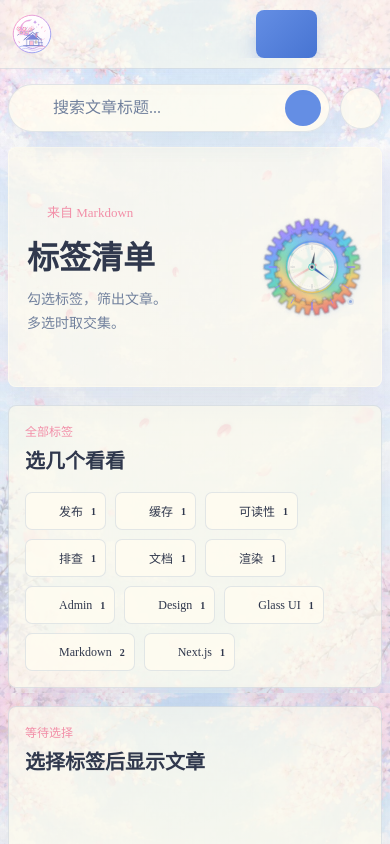
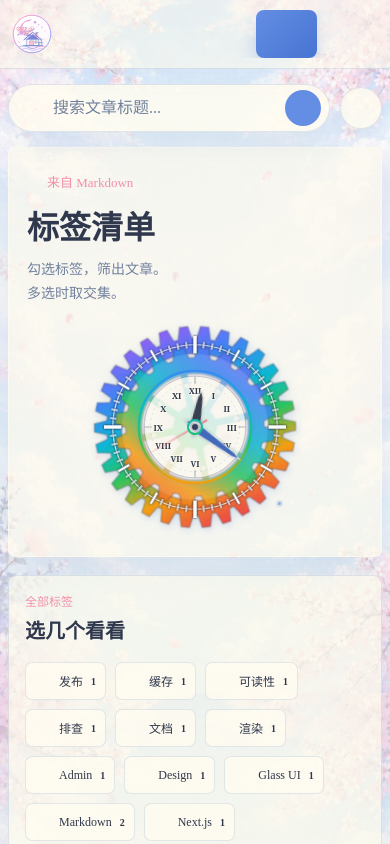
Before and after one commit to sknying/SknBlog, a Next.js app: page /tags in a window 390 px wide. Shown: the top 844 px of the page. Built offline with nearby package versions, Linux system fonts and the light colour scheme.

Commit message:
style: improve mechanical clock readability

```diff
--- a/components/mechanical-clock.tsx
+++ b/components/mechanical-clock.tsx
@@ -40,6 +40,17 @@ const SCALE_TICKS = Array.from({ length: 60 }, (_, index) => ({
   cardinal: index % 15 === 0
 }));
 const INNER_SPOKES = Array.from({ length: 8 }, (_, index) => index * 45);
+const ROMAN_NUMERALS = ["XII", "I", "II", "III", "IV", "V", "VI", "VII", "VIII", "IX", "X", "XI"] as const;
+const ROMAN_MARKS = ROMAN_NUMERALS.map((label, index) => {
+  const angle = (index * 30 - 90) * (Math.PI / 180);
+  const radius = 42;
+
+  return {
+    label,
+    x: (VIEWBOX_CENTER + Math.cos(angle) * radius).toFixed(3),
+    y: (VIEWBOX_CENTER + Math.sin(angle) * radius).toFixed(3)
+  };
+});
 const TIME_FORMATTER = new Intl.DateTimeFormat("zh-CN", {
   hour: "2-digit",
   minute: "2-digit",
@@ -94,12 +105,12 @@ export function MechanicalClock({ className = "" }: { className?: string }) {
         <svg className="mechanical-clock__machine" viewBox="0 0 240 240">
           <defs>
             <linearGradient id={gradientId} x1="120" y1="5" x2="120" y2="235" gradientUnits="userSpaceOnUse">
-              <stop offset="0" stopColor="#a77cff" />
-              <stop offset="0.2" stopColor="#6d8cff" />
-              <stop offset="0.4" stopColor="#44c8e8" />
-              <stop offset="0.58" stopColor="#58d49b" />
-              <stop offset="0.76" stopColor="#efc95c" />
-              <stop offset="1" stopColor="#f05d68" />
+              <stop offset="0" stopColor="#8b5cf6" />
+              <stop offset="0.2" stopColor="#3b82f6" />
+              <stop offset="0.4" stopColor="#06b6d4" />
+              <stop offset="0.58" stopColor="#22c55e" />
+              <stop offset="0.77" stopColor="#f59e0b" />
+              <stop offset="1" stopColor="#ef4444" />
             </linearGradient>
             <mask id={outerMaskId} x="0" y="0" width="240" height="240" maskUnits="userSpaceOnUse">
               <polygon points={OUTER_GEAR_POINTS} fill="white" />
@@ -131,7 +142,7 @@ export function MechanicalClock({ className = "" }: { className?: string }) {
             ))}
           </g>
 
-          <g className="mechanical-clock__scale" stroke={`url(#${gradientId})`}>
+          <g className="mechanical-clock__scale">
             <circle className="mechanical-clock__scale-track" cx="120" cy="120" r="94" />
             {SCALE_TICKS.map(({ angle, major, cardinal }, index) => (
               <line
@@ -147,20 +158,26 @@ export function MechanicalClock({ className = "" }: { className?: string }) {
           </g>
 
           <g className="mechanical-clock__dial">
-            <circle className="mechanical-clock__dial-glow" cx="120" cy="120" r="61" stroke={`url(#${gradientId})`} />
-            <circle className="mechanical-clock__face" cx="120" cy="120" r="55" />
-            <circle className="mechanical-clock__face-ring" cx="120" cy="120" r="47" />
-            <path className="mechanical-clock__face-crosshair" d="M120 69V78M120 162V171M69 120H78M162 120H171" />
+            <circle className="mechanical-clock__dial-glow" cx="120" cy="120" r="64" stroke={`url(#${gradientId})`} />
+            <circle className="mechanical-clock__face" cx="120" cy="120" r="58" />
+            <circle className="mechanical-clock__face-ring" cx="120" cy="120" r="51" />
+            <path className="mechanical-clock__face-crosshair" d="M120 63V70M120 170V177M63 120H70M170 120H177" />
+          </g>
+
+          <g className="mechanical-clock__roman-numerals">
+            {ROMAN_MARKS.map(({ label, x, y }) => (
+              <text x={x} y={y} textAnchor="middle" dominantBaseline="central" key={label}>{label}</text>
+            ))}
           </g>
 
           <g className="mechanical-clock__hand mechanical-clock__hand--hour" style={{ "--clock-hand-angle": `${hourAngle}deg` } as ClockStyle}>
-            <path d="M120 126L115.5 119L120 82L124.5 119Z" />
+            <path d="M120 131L113.5 120L117 86L120 78L123 86L126.5 120Z" />
           </g>
           <g className="mechanical-clock__hand mechanical-clock__hand--minute" style={{ "--clock-hand-angle": `${minuteAngle}deg` } as ClockStyle}>
-            <path d="M120 130L116.5 119L120 64L123.5 119Z" />
+            <path d="M120 133L114.5 120L117.5 66L120 57L122.5 66L125.5 120Z" />
           </g>
           <g className="mechanical-clock__hand mechanical-clock__hand--second" style={{ "--clock-hand-angle": `${secondAngle}deg` } as ClockStyle}>
-            <path d="M118.8 132L119.2 119L120 57L120.8 119L121.2 132Z" />
+            <path d="M119.3 136L119.5 119L120 51L120.5 119L120.7 136Z" />
           </g>
 
           <circle className="mechanical-clock__pin-halo" cx="120" cy="120" r="8" stroke={`url(#${gradientId})`} />
--- a/themes/spring/styles/components/mechanical-clock.css
+++ b/themes/spring/styles/components/mechanical-clock.css
@@ -5,7 +5,16 @@
   border: 0;
   background: transparent;
   box-shadow: none;
+  width: 280px;
+  height: 280px;
   transform: none;
+}
+
+.sakura-hero,
+.archive-banner,
+.columns-hero,
+.tags-hero {
+  grid-template-columns: minmax(0, 1fr) 280px;
 }
 
 .mechanical-clock {
@@ -15,7 +24,7 @@
   --clock-pink: var(--sakura-pink, var(--archive-pink, var(--columns-pink, var(--tags-pink, #f28fa8))));
   position: relative;
   display: grid;
-  width: min(100%, 220px);
+  width: min(100%, 280px);
   min-width: 44px;
   aspect-ratio: 1;
   place-items: center;
@@ -96,11 +105,11 @@
 }
 
 .mechanical-clock__gear-fill {
-  opacity: 0.82;
+  opacity: 0.96;
 }
 
 .mechanical-clock__gear--inner .mechanical-clock__gear-fill {
-  opacity: 0.68;
+  opacity: 0.82;
 }
 
 .mechanical-clock__gear-edge,
@@ -126,23 +135,27 @@
 
 .mechanical-clock__scale-track {
   fill: none;
-  stroke-width: 1;
-  opacity: 0.46;
+  stroke: rgba(248, 251, 255, 0.86);
+  stroke-width: 1.4;
+  opacity: 0.94;
+  filter: drop-shadow(0 0 1.2px rgba(15, 23, 42, 0.94));
 }
 
 .mechanical-clock__tick {
+  stroke: #f8fbff;
   stroke-linecap: square;
-  stroke-width: 1.1;
-  opacity: 0.58;
+  stroke-width: 1.6;
+  opacity: 0.96;
+  filter: drop-shadow(0 0 1.2px rgba(15, 23, 42, 0.98));
 }
 
 .mechanical-clock__tick--major {
-  stroke-width: 2;
-  opacity: 0.88;
+  stroke-width: 2.8;
+  opacity: 1;
 }
 
 .mechanical-clock__tick--cardinal {
-  stroke-width: 3.2;
+  stroke-width: 4;
   opacity: 1;
 }
 
@@ -173,6 +186,17 @@
   stroke-width: 1.4;
 }
 
+.mechanical-clock__roman-numerals {
+  fill: var(--clock-ink);
+  stroke: color-mix(in srgb, var(--clock-paper) 92%, transparent);
+  stroke-width: 1.8;
+  paint-order: stroke fill;
+  font-family: Georgia, "Times New Roman", serif;
+  font-size: 9px;
+  font-weight: 700;
+  letter-spacing: 0;
+}
+
 .mechanical-clock__hand {
   transform-box: view-box;
   transform-origin: 120px 120px;
@@ -181,13 +205,14 @@
 
 .mechanical-clock__hand--hour path,
 .mechanical-clock__hand--minute path {
-  fill: color-mix(in srgb, var(--clock-ink) 86%, transparent);
-  stroke: color-mix(in srgb, var(--clock-paper) 72%, transparent);
-  stroke-width: 0.8;
+  fill: color-mix(in srgb, var(--clock-ink) 94%, transparent);
+  stroke: color-mix(in srgb, var(--clock-paper) 88%, transparent);
+  stroke-width: 1.2;
+  filter: drop-shadow(0 1px 1px color-mix(in srgb, var(--clock-ink) 32%, transparent));
 }
 
 .mechanical-clock__hand--minute path {
-  fill: color-mix(in srgb, var(--clock-blue) 76%, var(--clock-ink));
+  fill: color-mix(in srgb, var(--clock-blue) 82%, var(--clock-ink));
 }
 
 .mechanical-clock__hand--second path {
@@ -234,14 +259,30 @@
 }
 
 @media (max-width: 700px) {
-  .mechanical-clock { width: min(100%, 130px); }
-  .mechanical-clock__tick:not(.mechanical-clock__tick--major) { opacity: 0.42; }
+  .sakura-hero,
+  .archive-banner,
+  .columns-hero,
+  .tags-hero { grid-template-columns: minmax(0, 1fr) 180px; }
+  .mechanical-clock-frame { width: 180px; height: 180px; }
+  .mechanical-clock { width: min(100%, 180px); }
   .mechanical-clock__speed-light { width: 7px; }
 }
 
-@media (max-width: 420px) {
-  .mechanical-clock { width: min(100%, 100px); }
-  .mechanical-clock__tick:not(.mechanical-clock__tick--major) { display: none; }
+@media (max-width: 520px) {
+  .sakura-hero,
+  .archive-banner,
+  .columns-hero,
+  .tags-hero {
+    grid-template-columns: minmax(0, 1fr);
+    gap: 20px;
+  }
+  .mechanical-clock-frame {
+    justify-self: center;
+    width: min(58vw, 210px);
+    height: auto;
+  }
+  .mechanical-clock { width: min(58vw, 210px); }
+  .mechanical-clock__roman-numerals { font-size: 9.5px; }
   .mechanical-clock__gear-edge { stroke-width: 1.5; }
 }
 
```
